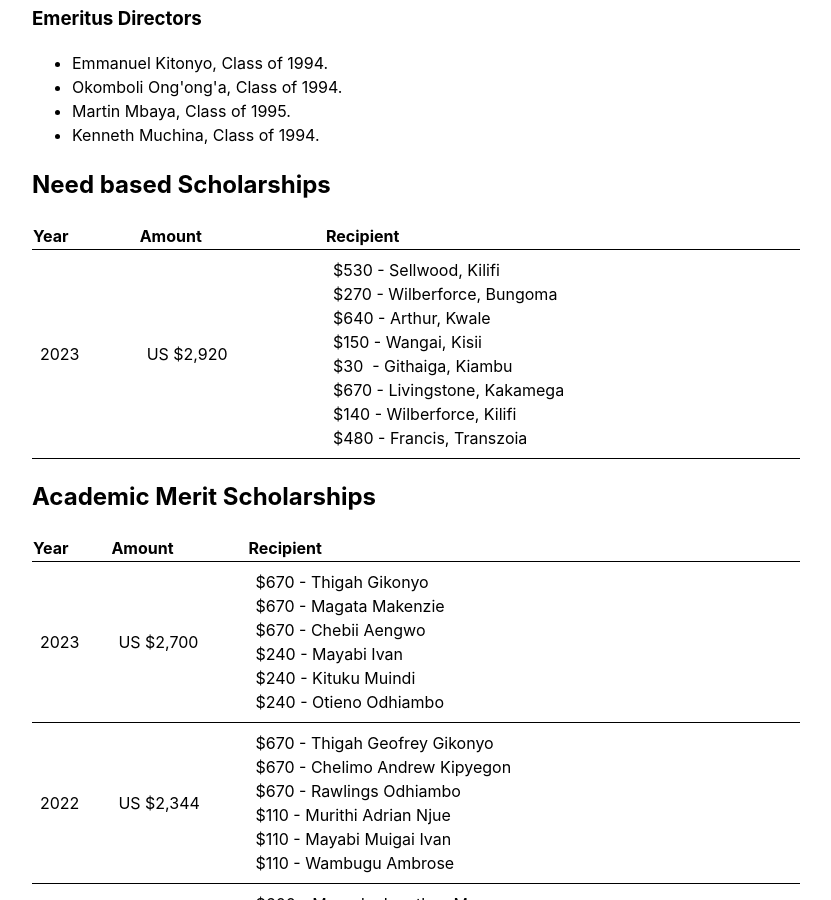
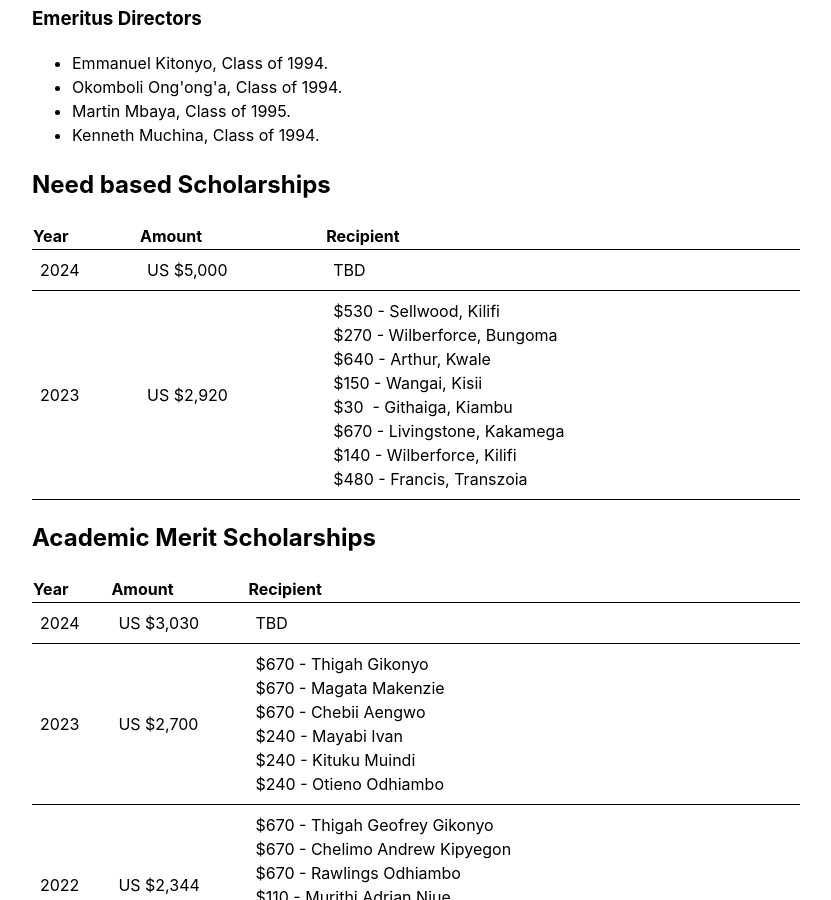
Before and after one commit to ahsef/ahsef.github.io, a Jekyll site: the page built from _pages/about.html, in a window 1280 px wide and 900 px high, scrolled down 958 px. Shown: the whole window, without its empty margins (224-1055 px from the left). Built offline with Jekyll 4.4.1, drawn with Linux system fonts in a browser that asks for light colours.

Commit message:
Add amounts for 2024

```diff
--- a/_pages/about.html
+++ b/_pages/about.html
@@ -61,6 +61,15 @@ layout: default
 	</thead>
 	<tbody>
 	<tr>
+		<td>2024</td>
+		<td>US $5,000</td>
+		<td>
+<pre>
+TBD
+</pre>
+		</td>
+	</tr>
+	<tr>
 		<td>2023</td>
 		<td>US $2,920</td>
 		<td>
@@ -90,6 +99,15 @@ $480 - Francis, Transzoia
 	</tr>
 	</thead>
 	<tbody>
+	<tr>
+		<td>2024</td>
+		<td>US $3,030</td>
+		<td>
+<pre>
+TBD
+</pre>
+		</td>
+	</tr>
 	<tr>
 		<td>2023</td>
 		<td>US $2,700</td>
```
